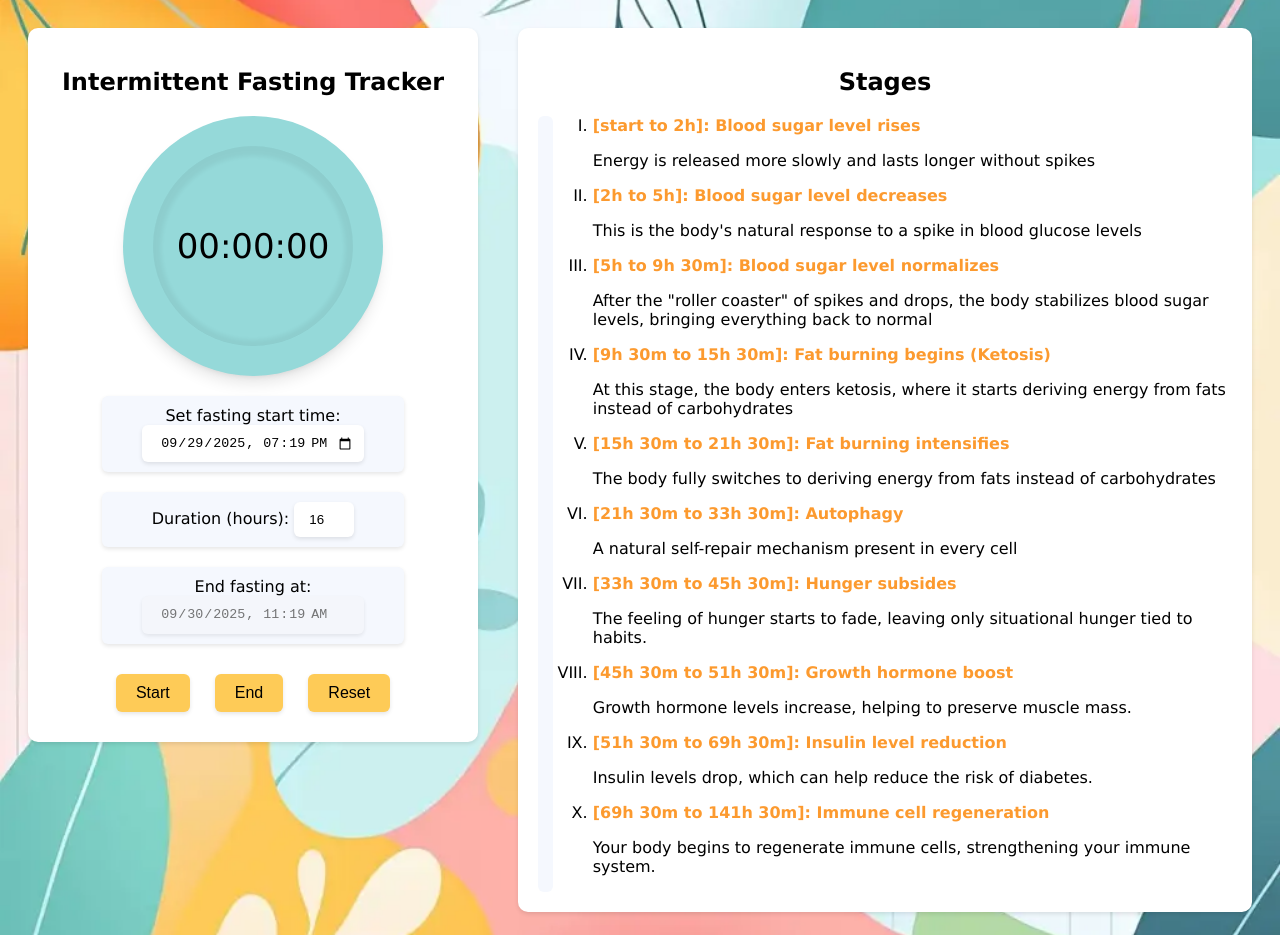
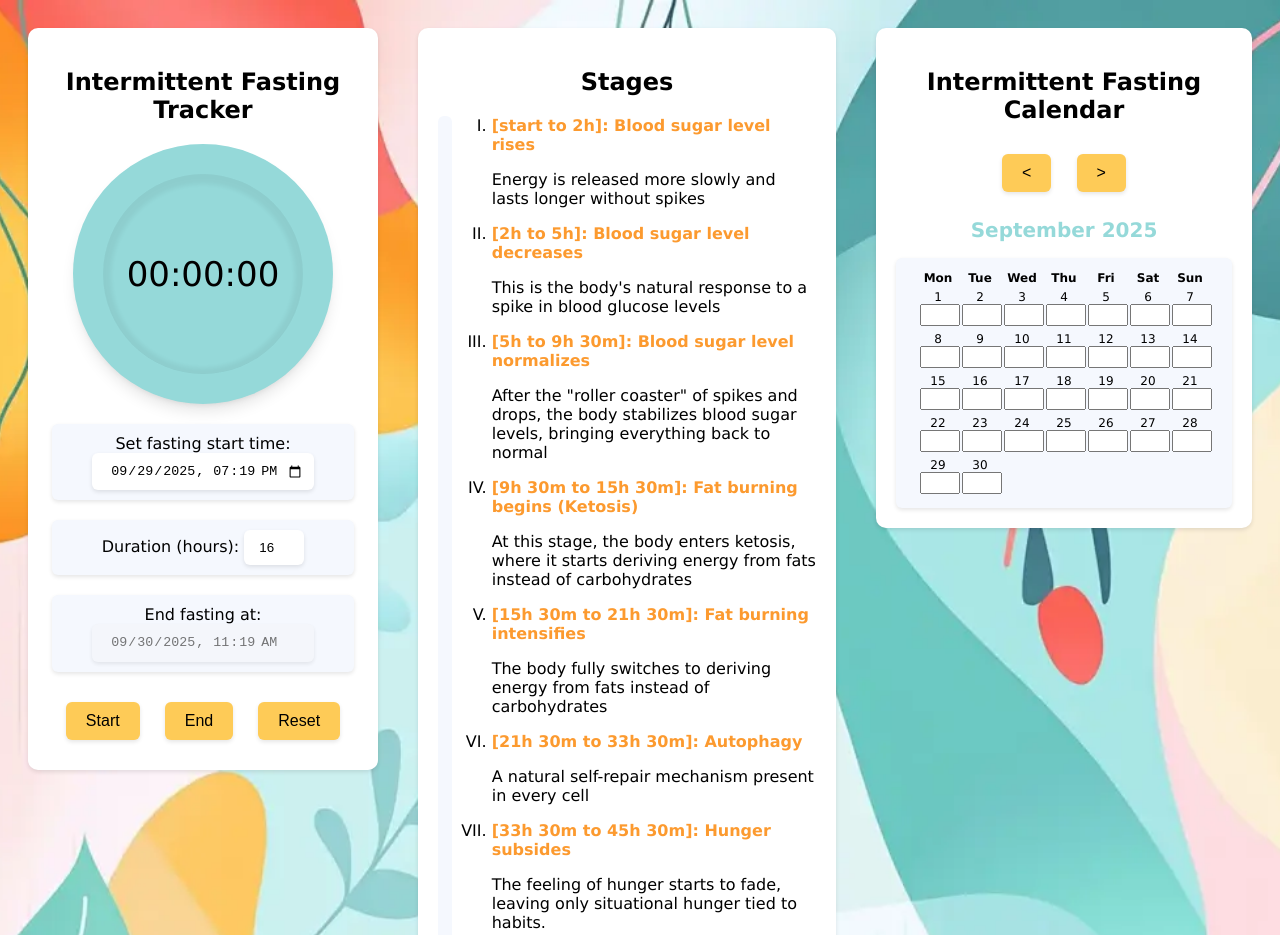
Before and after one commit to chizhik8/intermittent-fasting-tracker, a plain HTML site: page index.html in a window 1280 px wide. Shown: the top 935 px of the page. Drawn offline with Linux system fonts and the light colour scheme.

Commit message:
feat: add calendar section with dynamic month navigation and fasting day input

```diff
--- a/css/styles.css
+++ b/css/styles.css
@@ -294,3 +294,59 @@ li.stage-completed h3 {
         font-size: 15px;
     }
 }
+
+/* Calendar Styles */
+table {
+  width: 100%;
+  padding: 10px 20px;
+  background-color: #F5F8FE;
+  border-radius: 6px;
+  box-shadow: rgba(0, 0, 0, 0.1) 0 2px 4px;
+}
+
+caption {
+  font-size: 20px;
+  font-weight: bold;
+  padding: 16px;
+  color: #95D9D9;
+}
+
+tr {
+  text-align: center;
+  font-size: 12px;
+  padding: 2px;
+}
+
+.calendar-cell {
+  padding: 2px;
+  width: 36px;
+  max-width: 36px;
+  text-align: center;
+}
+.calendar-day {
+  font-size: 12px;
+}
+.calendar-input {
+  width: 32px;
+  font-size: 12px;
+  padding: 2px;
+  text-align: center;
+}
+
+@media (max-width: 480px) {
+  .calendar-cell {
+    width: 32px;
+    max-width: 32px;
+    font-size: 11px;
+    padding: 1px;
+  }
+  .calendar-input {
+    width: 28px;
+    font-size: 11px;
+    padding: 1px;
+  }
+  .calendar-day {
+    font-size: 11px;
+  }
+}
+/* End of Calendar Styles */
--- a/index.html
+++ b/index.html
@@ -86,8 +86,31 @@
                 </ul>
             </div>
         </section>
+        <section id="calendar-section">
+            <h2>Intermittent Fasting Calendar</h2>
+            <button id="prevMonth">&lt;</button>
+            <button id="nextMonth">&gt;</button>
+            <table id="calendar-table">
+                <caption id="calendar-header"></caption>
+                <thead>
+                    <tr>
+                        <th>Mon</th>
+                        <th>Tue</th>
+                        <th>Wed</th>
+                        <th>Thu</th>
+                        <th>Fri</th>
+                        <th>Sat</th>
+                        <th>Sun</th>
+                    </tr>
+                </thead>
+                <tbody id="calendar-body" />
+            </table>
+            <div id="calendar">
+            </div>
+        </section>
     </main>
 
     <script src="js/timer.js"></script>
+    <script src="js/calendar.js"></script>
 </body>
 </html>
--- /dev/null
+++ b/js/calendar.js
@@ -0,0 +1,86 @@
+const calendar = document.getElementById('calendar');
+const MONTHS = [
+  'January', 'February', 'March', 'April', 'May', 'June',
+  'July', 'August', 'September', 'October', 'November', 'December'
+];
+
+function openDB() {
+  return new Promise((resolve, reject) => {
+    const request = indexedDB.open('fastingTracker', 1);
+    request.onupgradeneeded = function(event) {
+      const db = event.target.result;
+      db.createObjectStore('days', { keyPath: 'date' });
+    };
+    request.onsuccess = function(event) {
+      resolve(event.target.result);
+    };
+    request.onerror = function(event) {
+      reject(event);
+    };
+  });
+}
+
+function saveFastingDay(date, duration) {
+  openDB().then(db => {
+    const tx = db.transaction('days', 'readwrite');
+    const store = tx.objectStore('days');
+    store.put({ date, duration });
+  });
+}
+
+function getFastingDay(date) {
+  return openDB().then(db => {
+    return new Promise(resolve => {
+      const tx = db.transaction('days', 'readonly');
+      const store = tx.objectStore('days');
+      const req = store.get(date);
+      req.onsuccess = () => resolve(req.result ? req.result.duration : '');
+      req.onerror = () => resolve('');
+    });
+  });
+}
+
+function renderCalendar(year, month) {
+  const monthName = MONTHS[month];
+  const daysInMonth = new Date(year, month + 1, 0).getDate();
+  document.getElementById("calendar-header").textContent = `${monthName} ${year}`;
+  const calendarBody = document.getElementById("calendar-body");
+  calendarBody.innerHTML = "";
+  let row = document.createElement('tr');
+  let firstDay = new Date(year, month, 1).getDay();
+  firstDay = firstDay === 0 ? 6 : firstDay - 1;
+  for (let i = 0; i < firstDay; i++) {
+    row.appendChild(document.createElement('td'));
+  }
+  for (let day = 1; day <= daysInMonth; day++) {
+    const td = document.createElement('td');
+    const dateStr = `${year}-${String(month+1).padStart(2,'0')}-${String(day).padStart(2,'0')}`;
+    getFastingDay(dateStr).then(duration => {
+        td.innerHTML = `<div class='calendar-day'>${day}</div><input class='calendar-input' type='text' pattern='^([0-9]{1,2})$' value='${duration}' />`;
+      td.querySelector('input').addEventListener('change', e => {
+        saveFastingDay(dateStr, e.target.value);
+      });
+      td.classList.add('calendar-cell');
+    });
+    row.appendChild(td);
+    if ((firstDay + day) % 7 === 0 || day === daysInMonth) {
+      calendarBody.appendChild(row);
+      row = document.createElement('tr');
+    }
+  }
+}
+
+const today = new Date();
+renderCalendar(today.getFullYear(), today.getMonth());
+document.getElementById('prevMonth').onclick = () => {
+  let year = today.getFullYear();
+  let month = today.getMonth() - 1;
+  if (month < 0) { month = 11; year--; }
+  renderCalendar(year, month);
+};
+document.getElementById('nextMonth').onclick = () => {
+  let year = today.getFullYear();
+  let month = today.getMonth() + 1;
+  if (month > 11) { month = 0; year++; }
+  renderCalendar(year, month);
+};
```
